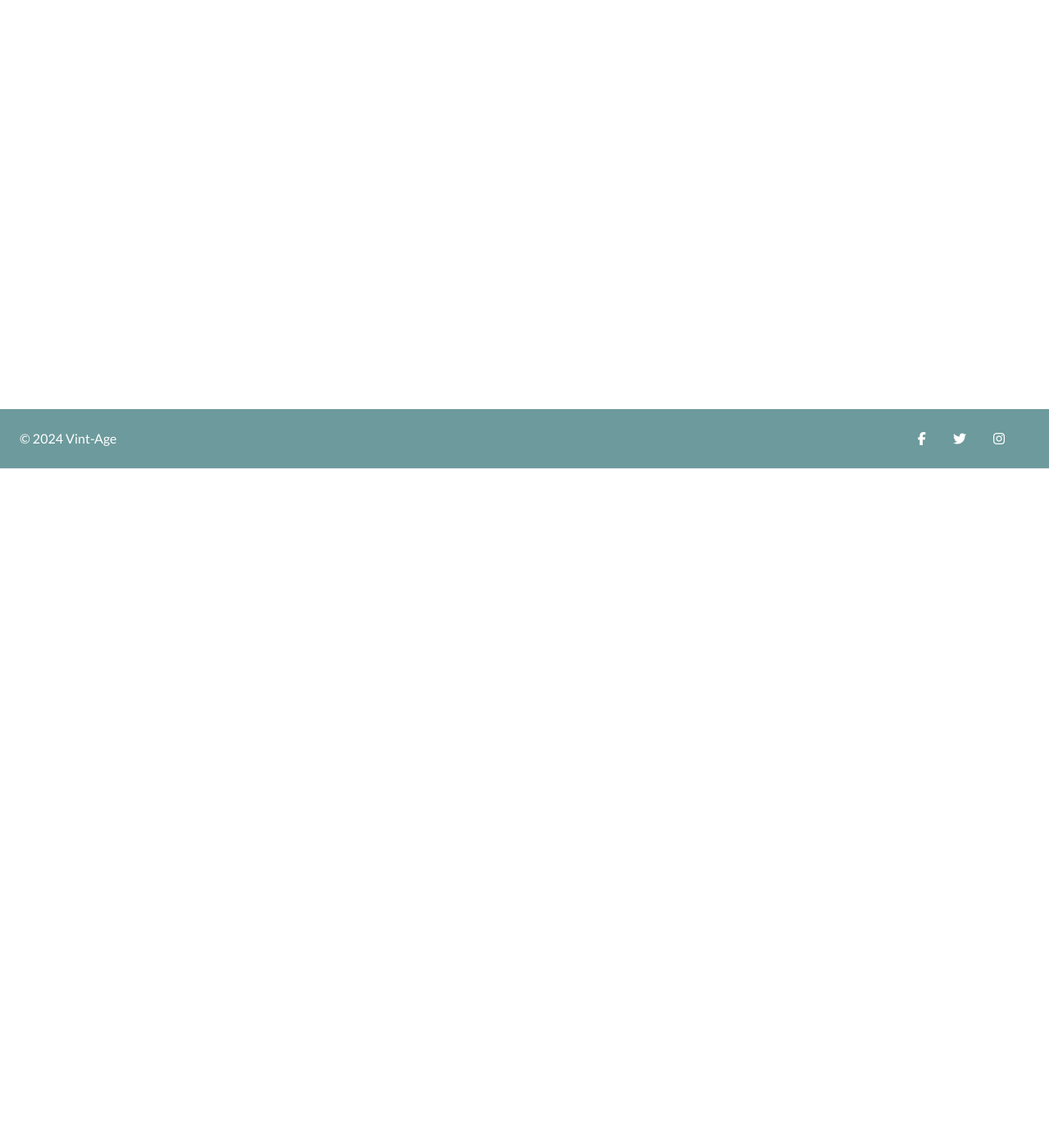
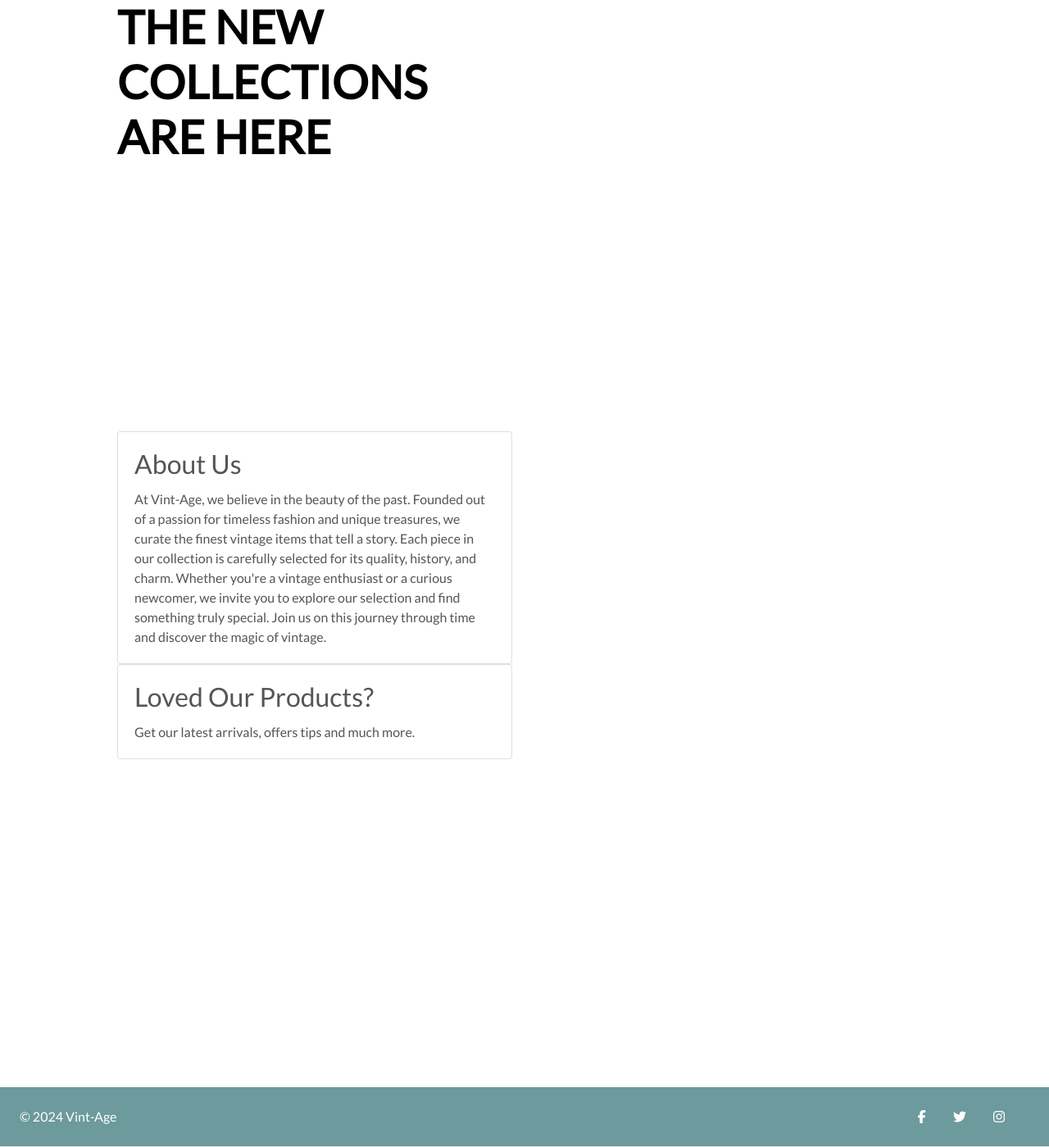
Before and after one commit to vega-2135/vint-age, a Django app: page / in a window 1280 px wide. Shown: the part 465-1864 px from the top of the page at 82% size. Before the commit the page ends 1037 px from the top, so only its background shows below. Run offline with Django 4.2, Linux system fonts and the light colour scheme; parts of the project's set-up code (start-up, migrations or seed data) failed here and were passed over; some libraries are stand-ins or nearby versions.

Commit message:
Modify homepage
Signed-off-by: Carolina Romero Carrasco <mcarolinarc28@gmail.com>

```diff
--- a/home/templates/home/index.html
+++ b/home/templates/home/index.html
@@ -4,20 +4,13 @@
 {% block page_header %}
     <div class="container header-container">
         <div class="row">
-            <div class="col"></div>
-        </div>
-    </div>
-{% endblock %}
-
-{% block content %}
-    <div class="container h-100">
-        <div class="row h-100">
             <div class="col-7 col-md-6 my-auto">
-                <div class="collections">
-                    <h1 class="display-4 logo-font2 text-white">
-                        The new collections are here
-                    </h1>
-                    <h4 class="my-5">
+                <img class="home-img" src="media/homepage.jpg" alt="Image with vintage things">
+                <h1 class="display-4 logo-font text-black">
+                    The new collections are here
+                </h1>
+                <div class="my-5">
+                    <h4>
                         <a href="{% url 'products' %}" class="shop-now-button btn btn-lg rounded-0 text-uppercase py-3">Shop Now</a>
                     </h4>
                 </div>
@@ -25,3 +18,44 @@
         </div>
     </div>
 {% endblock %}
+
+{% block content %}
+    <div class="container">
+        <div class="row">
+            <div class="col-7 col-md-6 my-auto">
+                <div class="card">
+                    <div class="card-body">
+                        <h2 class="card-title">
+                            About Us
+                        </h2>
+                        <p class="card-text">
+                            At Vint-Age, we believe in the beauty of the past.
+                            Founded out of a passion for timeless fashion and unique treasures,
+                            we curate the finest vintage items that tell a story. Each piece in
+                            our collection is carefully selected for its quality, history, and charm.
+                            Whether you're a vintage enthusiast or a curious newcomer, we invite you
+                            to explore our selection and find something truly special. Join us on this
+                            journey through time and discover the magic of vintage.
+                        </p>
+                    </div>
+                </div>
+            </div>
+        </div>
+        <div class="row">
+            <div class="col-7 col-md-6 my-auto">
+                <div class="card">
+                    <div class="card-body">
+                        <h2 class="card-title">
+                            Loved Our Products?
+                        </h2>
+                        <p class="card-text">
+                            Get our latest arrivals, offers tips and much more.
+                        </p>
+                    </div>
+                </div>
+            </div>
+        </div>
+
+        </div>
+    </div>
+{% endblock %}
--- a/static/css/base.css
+++ b/static/css/base.css
@@ -12,6 +12,7 @@
 
 main {
     min-height: 100vh;
+    margin-top: 165px;
 }
 
 footer {
```
